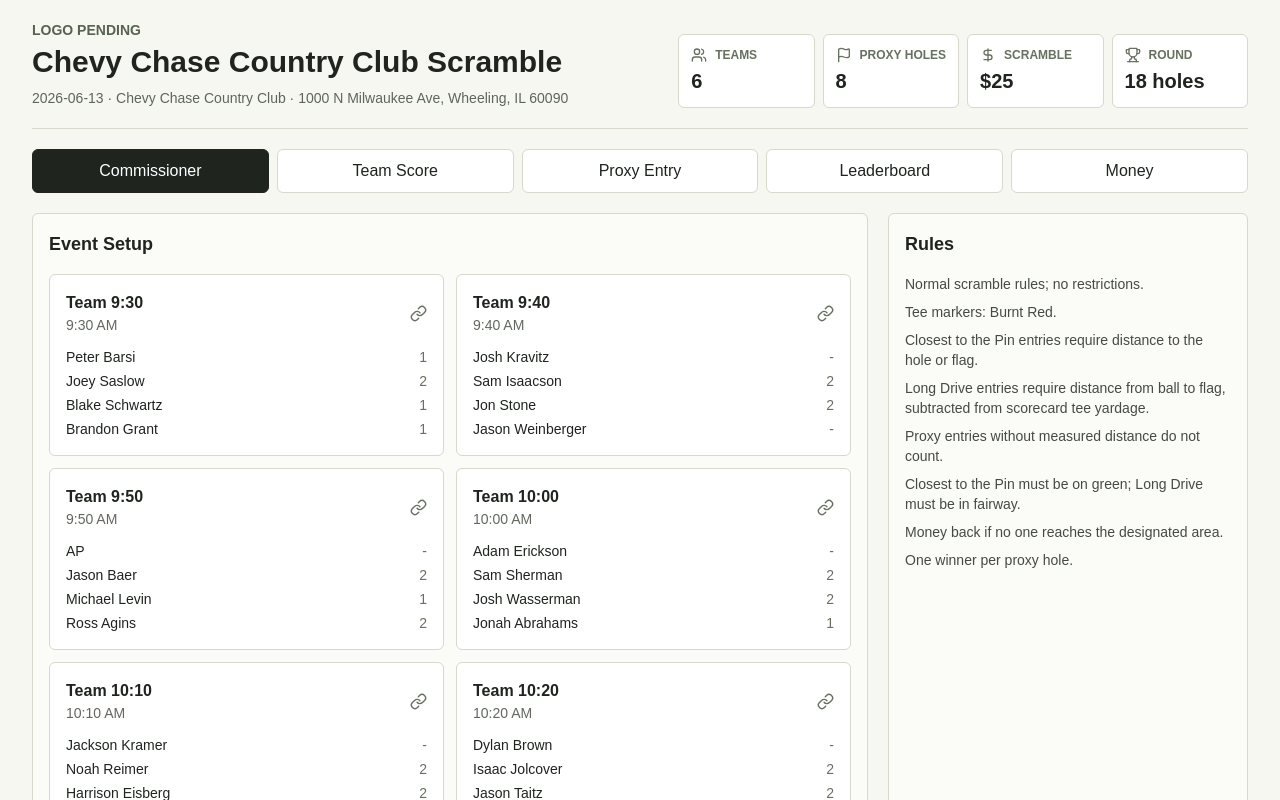
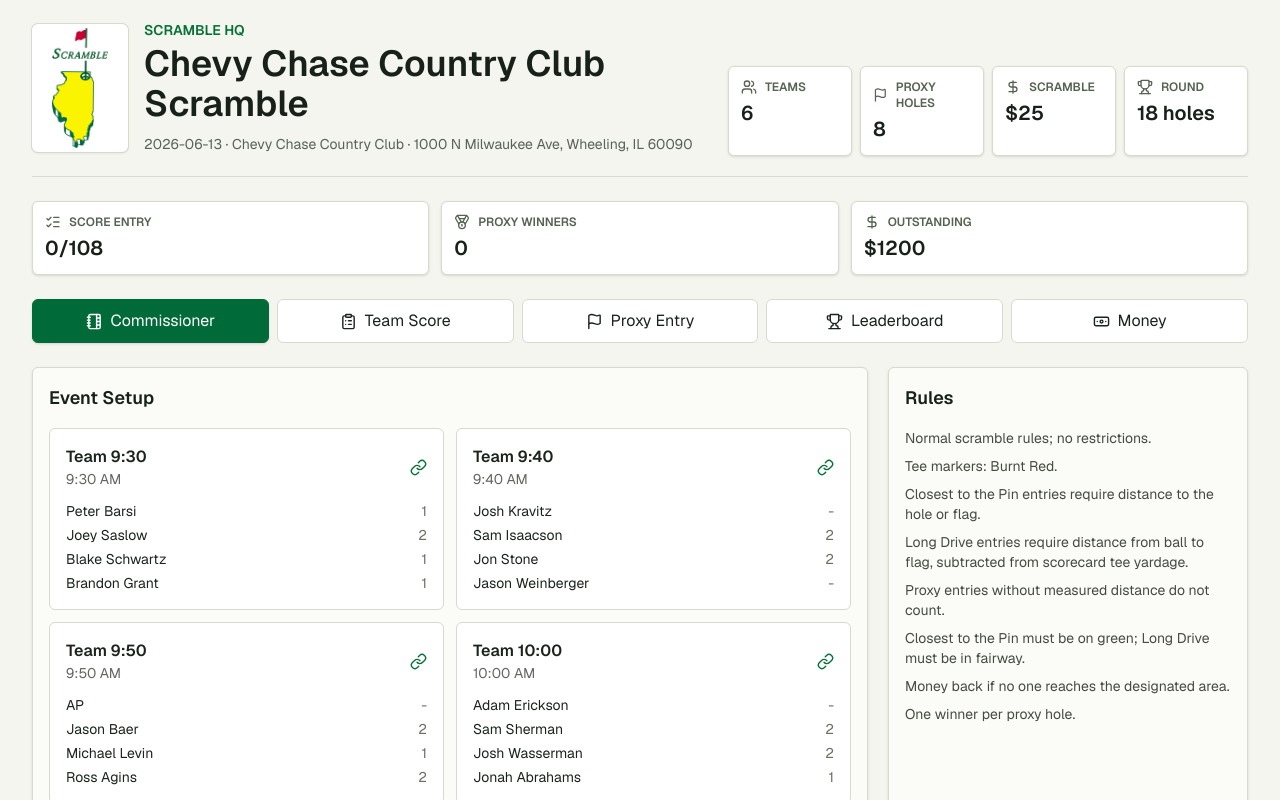
Before and after one commit to jcb79107/scramble-commissioner, a Next.js app: page / in a window 1280 px wide. Shown: the top 800 px of the page. Built offline with nearby package versions, Linux system fonts and the light colour scheme.

Commit message:
Add branded Scramble UI

```diff
--- a/src/app/globals.css
+++ b/src/app/globals.css
@@ -1,8 +1,8 @@
 @import "tailwindcss";
 
 :root {
-  --background: #f7f7f2;
-  --foreground: #1f241f;
+  --background: #f3f5ee;
+  --foreground: #1b241c;
 }
 
 @theme inline {
@@ -15,7 +15,7 @@
 body {
   background: var(--background);
   color: var(--foreground);
-  font-family: Arial, Helvetica, sans-serif;
+  font-family: var(--font-geist-sans), Arial, Helvetica, sans-serif;
 }
 
 button,
@@ -23,3 +23,10 @@
 select {
   font: inherit;
 }
+
+button,
+input,
+select {
+  outline-color: #d7193f;
+  outline-offset: 2px;
+}
--- a/src/app/layout.tsx
+++ b/src/app/layout.tsx
@@ -13,8 +13,8 @@
 });
 
 export const metadata: Metadata = {
-  title: "Scramble Commissioner",
-  description: "A commissioner-first app for running golf scrambles.",
+  title: "Scramble HQ",
+  description: "A commissioner-first app for running open-source golf scrambles.",
 };
 
 export default function RootLayout({
--- a/src/components/event-workspace.tsx
+++ b/src/components/event-workspace.tsx
@@ -1,6 +1,19 @@
 "use client";
 
-import { Trophy, Flag, Users, DollarSign, Link as LinkIcon } from "lucide-react";
+import Image from "next/image";
+import {
+  Banknote,
+  ClipboardList,
+  DollarSign,
+  Flag,
+  Link as LinkIcon,
+  ListChecks,
+  Medal,
+  NotebookTabs,
+  Trophy,
+  Users,
+} from "lucide-react";
+import type { ReactNode } from "react";
 import { useMemo, useState } from "react";
 import { buildLeaderboard, getPlayerBalances, getProxyWinners } from "@/lib/calculations";
 import { chevyChaseSeed } from "@/lib/chevy-chase-seed";
@@ -21,6 +34,17 @@
   const proxyPlayers = event.teams
     .flatMap((team) => team.players)
     .filter((player) => proxyHole?.sideGame && player.sideGames.includes(proxyHole.sideGame));
+  const holesWithScores = event.scores.filter((score) => score.strokes !== null).length;
+  const totalScoreSlots = event.teams.length * event.holes.length;
+  const totalBuyIns = balances.reduce((sum, balance) => sum + balance.buyInTotal, 0);
+  const outstanding = balances.reduce((sum, balance) => sum + Math.max(0, -balance.net), 0);
+  const views: { id: View; label: string; icon: ReactNode }[] = [
+    { id: "commissioner", label: "Commissioner", icon: <NotebookTabs size={17} /> },
+    { id: "scorecard", label: "Team Score", icon: <ClipboardList size={17} /> },
+    { id: "proxy", label: "Proxy Entry", icon: <Flag size={17} /> },
+    { id: "leaderboard", label: "Leaderboard", icon: <Trophy size={17} /> },
+    { id: "money", label: "Money", icon: <Banknote size={17} /> },
+  ];
 
   function updateScore(teamId: string, hole: number, value: string) {
     const strokes = value === "" ? null : Number(value);
@@ -59,19 +83,29 @@
   }
 
   return (
-    <main className="min-h-screen bg-[#f7f7f2] text-[#1f241f]">
-      <div className="mx-auto flex w-full max-w-7xl flex-col gap-5 px-4 py-5 sm:px-6 lg:px-8">
-        <header className="flex flex-col gap-4 border-b border-[#d8d8cc] pb-5 lg:flex-row lg:items-end lg:justify-between">
-          <div>
-            <p className="text-sm font-semibold uppercase tracking-normal text-[#576351]">
-              Logo pending
-            </p>
-            <h1 className="mt-1 text-3xl font-semibold tracking-normal text-[#1f241f]">
-              {event.name}
-            </h1>
-            <p className="mt-2 text-sm text-[#5e655d]">
-              {event.date} · {event.venue} · {event.address}
-            </p>
+    <main className="min-h-screen bg-[#f3f5ee] text-[#1b241c]">
+      <div className="mx-auto flex w-full max-w-7xl flex-col gap-6 px-4 py-5 sm:px-6 lg:px-8">
+        <header className="grid gap-5 border-b border-[#d5dccd] pb-5 lg:grid-cols-[minmax(0,1fr)_520px] lg:items-end">
+          <div className="flex min-w-0 items-center gap-4">
+            <div className="flex h-28 w-20 shrink-0 items-center justify-center rounded-md bg-white shadow-sm ring-1 ring-[#d5dccd] sm:h-32 sm:w-24">
+              <Image
+                src="/brand/scramble-logo.webp"
+                alt="Scramble logo"
+                width={96}
+                height={224}
+                priority
+                className="h-full w-auto object-contain p-1"
+              />
+            </div>
+            <div className="min-w-0">
+              <p className="text-sm font-semibold uppercase text-[#087138]">Scramble HQ</p>
+              <h1 className="mt-1 text-3xl font-semibold text-[#172019] sm:text-4xl">
+                {event.name}
+              </h1>
+              <p className="mt-2 max-w-3xl text-sm leading-6 text-[#596256]">
+                {event.date} · {event.venue} · {event.address}
+              </p>
+            </div>
           </div>
           <div className="grid grid-cols-2 gap-2 text-sm sm:grid-cols-4">
             <Metric icon={<Users size={16} />} label="Teams" value={event.teams.length} />
@@ -85,25 +119,30 @@
           </div>
         </header>
 
-        <nav className="grid grid-cols-2 gap-2 sm:grid-cols-5">
-          {[
-            ["commissioner", "Commissioner"],
-            ["scorecard", "Team Score"],
-            ["proxy", "Proxy Entry"],
-            ["leaderboard", "Leaderboard"],
-            ["money", "Money"],
-          ].map(([view, label]) => (
+        <section className="grid gap-3 md:grid-cols-3">
+          <Metric
+            icon={<ListChecks size={16} />}
+            label="Score entry"
+            value={`${holesWithScores}/${totalScoreSlots}`}
+          />
+          <Metric icon={<Medal size={16} />} label="Proxy winners" value={proxyWinners.length} />
+          <Metric icon={<DollarSign size={16} />} label="Outstanding" value={`$${outstanding}`} />
+        </section>
+
+        <nav className="grid grid-cols-2 gap-2 sm:grid-cols-5" aria-label="Event workspace views">
+          {views.map((view) => (
             <button
-              key={view}
+              key={view.id}
               type="button"
-              onClick={() => setActiveView(view as View)}
-              className={`min-h-11 rounded-md border px-3 text-sm font-semibold ${
-                activeView === view
-                  ? "border-[#1f241f] bg-[#1f241f] text-white"
-                  : "border-[#d8d8cc] bg-white text-[#1f241f]"
+              onClick={() => setActiveView(view.id)}
+              className={`flex min-h-11 items-center justify-center gap-2 rounded-md border px-3 text-sm font-semibold transition ${
+                activeView === view.id
+                  ? "border-[#006b38] bg-[#006b38] text-white shadow-sm"
+                  : "border-[#d5dccd] bg-white text-[#1b241c] hover:border-[#087138]"
               }`}
             >
-              {label}
+              {view.icon}
+              <span>{view.label}</span>
             </button>
           ))}
         </nav>
@@ -113,13 +152,13 @@
             <Panel title="Event Setup">
               <div className="grid gap-3 md:grid-cols-2">
                 {event.teams.map((team) => (
-                  <div key={team.id} className="rounded-md border border-[#d8d8cc] bg-white p-4">
+                  <div key={team.id} className="rounded-md border border-[#d5dccd] bg-white p-4">
                     <div className="flex items-center justify-between gap-3">
                       <div>
                         <h2 className="font-semibold">{team.name}</h2>
                         <p className="text-sm text-[#62675f]">{team.teeTime}</p>
                       </div>
-                      <LinkIcon size={17} className="text-[#66715f]" />
+                      <LinkIcon size={17} className="text-[#087138]" />
                     </div>
                     <ul className="mt-3 space-y-1 text-sm">
                       {team.players.map((player) => (
@@ -155,7 +194,7 @@
                 id="team-select"
                 value={selectedTeamId}
                 onChange={(event) => setSelectedTeamId(event.target.value)}
-                className="min-h-11 rounded-md border border-[#c9c9bd] bg-white px-3 text-sm"
+                className="min-h-11 rounded-md border border-[#bfc8b8] bg-white px-3 text-sm"
               >
                 {event.teams.map((team) => (
                   <option key={team.id} value={team.id}>
@@ -173,7 +212,7 @@
                 return (
                   <label
                     key={hole.number}
-                    className="rounded-md border border-[#d8d8cc] bg-white p-3 text-sm"
+                    className="rounded-md border border-[#d5dccd] bg-white p-3 text-sm"
                   >
                     <span className="mb-2 block font-semibold">Hole {hole.number}</span>
                     <input
@@ -183,7 +222,7 @@
                       onChange={(event) =>
                         updateScore(selectedTeam.id, hole.number, event.target.value)
                       }
-                      className="h-10 w-full rounded-md border border-[#c9c9bd] px-2"
+                      className="h-10 w-full rounded-md border border-[#bfc8b8] px-2"
                     />
                   </label>
                 );
@@ -200,7 +239,7 @@
                 <select
                   value={selectedProxyHole}
                   onChange={(event) => setSelectedProxyHole(Number(event.target.value))}
-                  className="min-h-11 rounded-md border border-[#c9c9bd] bg-white px-3"
+                  className="min-h-11 rounded-md border border-[#bfc8b8] bg-white px-3"
                 >
                   {event.holes
                     .filter((hole) => hole.sideGame)
@@ -215,7 +254,7 @@
                 Player
                 <select
                   name="playerId"
-                  className="min-h-11 rounded-md border border-[#c9c9bd] bg-white px-3"
+                  className="min-h-11 rounded-md border border-[#bfc8b8] bg-white px-3"
                 >
                   {proxyPlayers.map((player) => (
                     <option key={player.id} value={player.id}>
@@ -232,12 +271,12 @@
                   type="number"
                   min="0"
                   step="0.1"
-                  className="min-h-11 rounded-md border border-[#c9c9bd] bg-white px-3"
+                  className="min-h-11 rounded-md border border-[#bfc8b8] bg-white px-3"
                 />
               </label>
               <button
                 type="submit"
-                className="mt-auto min-h-11 rounded-md bg-[#1f241f] px-4 text-sm font-semibold text-white"
+                className="mt-auto min-h-11 rounded-md bg-[#006b38] px-4 text-sm font-semibold text-white shadow-sm hover:bg-[#075a32]"
               >
                 Add Entry
               </button>
@@ -264,14 +303,8 @@
           <Panel title="Payouts And Balances">
             <div className="mb-4 grid gap-3 md:grid-cols-3">
               <Metric label="Proxy winners entered" value={proxyWinners.length} />
-              <Metric
-                label="Total player buy-ins"
-                value={`$${balances.reduce((sum, balance) => sum + balance.buyInTotal, 0)}`}
-              />
-              <Metric
-                label="Net outstanding"
-                value={`$${balances.reduce((sum, balance) => sum + Math.max(0, -balance.net), 0)}`}
-              />
+              <Metric label="Total player buy-ins" value={`$${totalBuyIns}`} />
+              <Metric label="Net outstanding" value={`$${outstanding}`} />
             </div>
             <SimpleTable
               headers={["Player", "Team", "Buy-in", "Payout", "Net"]}
@@ -295,25 +328,25 @@
   label,
   value,
 }: {
-  icon?: React.ReactNode;
+  icon?: ReactNode;
   label: string;
   value: string | number;
 }) {
   return (
-    <div className="rounded-md border border-[#d8d8cc] bg-white p-3">
-      <div className="flex items-center gap-2 text-xs font-semibold uppercase tracking-normal text-[#66715f]">
+    <div className="rounded-md border border-[#d5dccd] bg-white p-3 shadow-sm">
+      <div className="flex items-center gap-2 text-xs font-semibold uppercase text-[#566352]">
         {icon}
         {label}
       </div>
-      <div className="mt-1 text-xl font-semibold">{value}</div>
+      <div className="mt-1 text-xl font-semibold text-[#172019]">{value}</div>
     </div>
   );
 }
 
-function Panel({ title, children }: { title: string; children: React.ReactNode }) {
+function Panel({ title, children }: { title: string; children: ReactNode }) {
   return (
-    <section className="rounded-md border border-[#d8d8cc] bg-[#fbfbf7] p-4">
-      <h2 className="mb-4 text-lg font-semibold">{title}</h2>
+    <section className="rounded-md border border-[#d5dccd] bg-[#fbfcf7] p-4 shadow-sm">
+      <h2 className="mb-4 text-lg font-semibold text-[#172019]">{title}</h2>
       {children}
     </section>
   );
@@ -321,9 +354,9 @@
 
 function SimpleTable({ headers, rows }: { headers: string[]; rows: string[][] }) {
   return (
-    <div className="overflow-x-auto rounded-md border border-[#d8d8cc] bg-white">
+    <div className="overflow-x-auto rounded-md border border-[#d5dccd] bg-white">
       <table className="w-full min-w-[620px] border-collapse text-left text-sm">
-        <thead className="bg-[#efefe7] text-xs uppercase tracking-normal text-[#555e52]">
+        <thead className="bg-[#eef2e8] text-xs uppercase text-[#555e52]">
           <tr>
             {headers.map((header) => (
               <th key={header} className="px-3 py-3 font-semibold">
@@ -334,7 +367,7 @@
         </thead>
         <tbody>
           {rows.map((row, rowIndex) => (
-            <tr key={`${row.join("-")}-${rowIndex}`} className="border-t border-[#ededdf]">
+            <tr key={`${row.join("-")}-${rowIndex}`} className="border-t border-[#edf0e5]">
               {row.map((cell, cellIndex) => (
                 <td key={`${cell}-${cellIndex}`} className="px-3 py-3">
                   {cell}
```
Also changed, not shown: public/brand/scramble-logo.webp (added).
